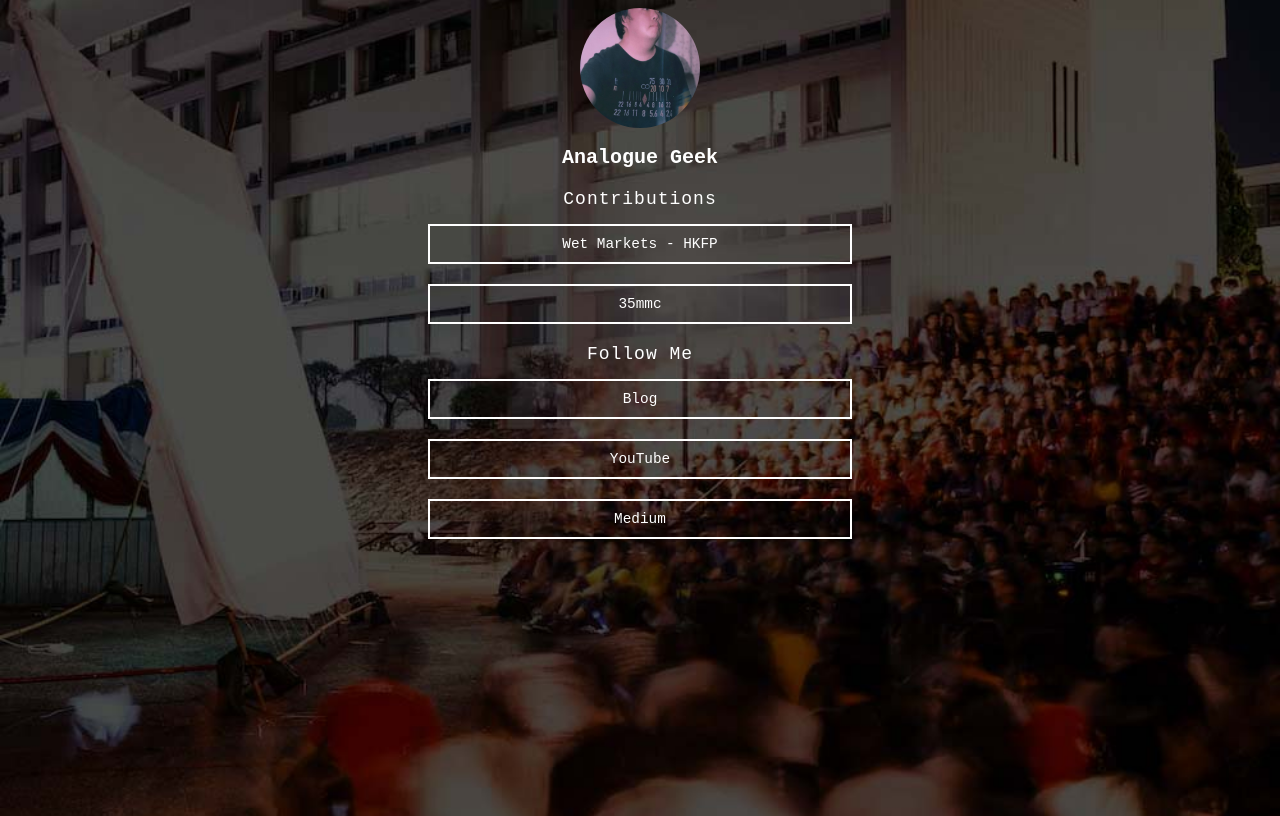
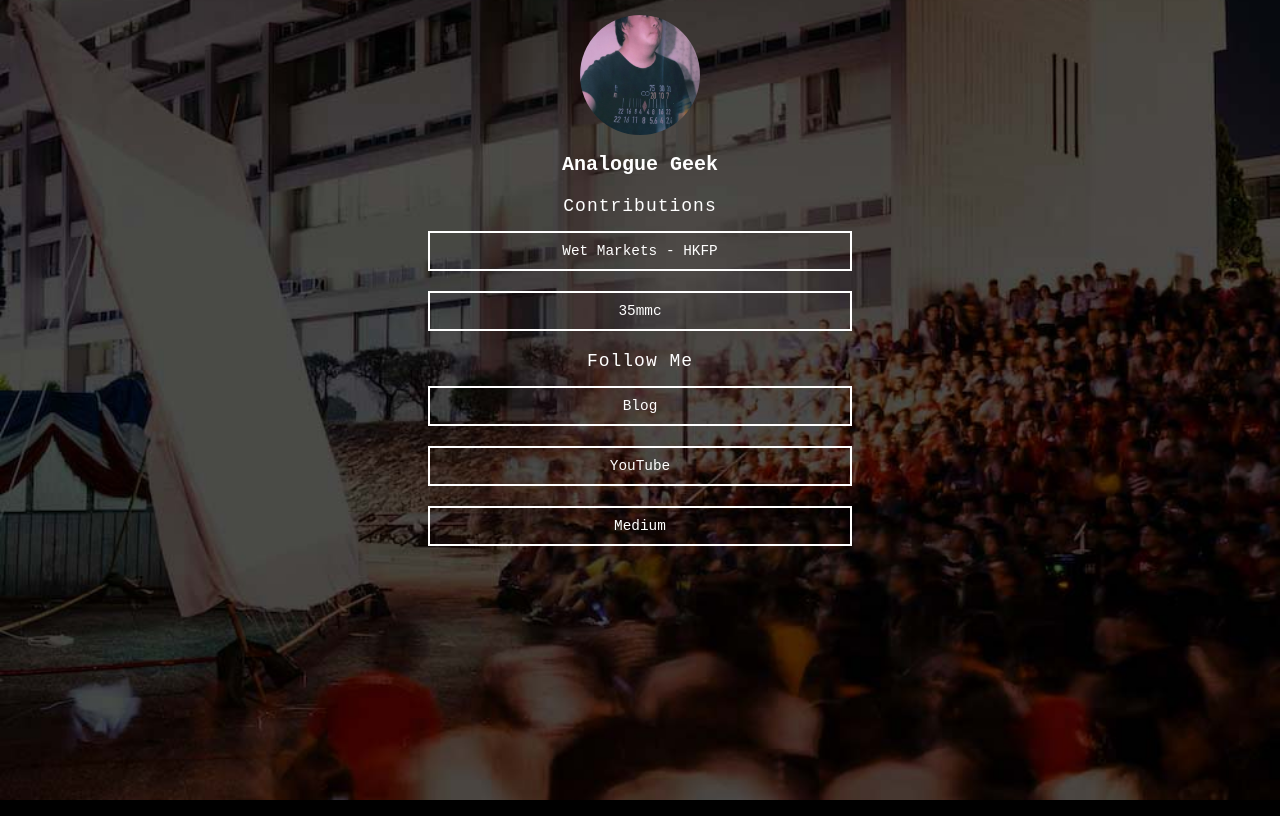
Before and after one commit to fatdom/fatdom.github.io, a plain HTML site: page index.html in a window 1280 px wide. Drawn offline with Linux system fonts and the light colour scheme; a web font is replaced by a local one.

Commit message:
<body> style

```diff
--- a/style.css
+++ b/style.css
@@ -7,6 +7,8 @@ html {
 }
 
 body {
+  margin: 0;
+  padding: 0;
   min-height: 100vh;
   background-color: #000000;
   background-image: url(bg.jpg);
@@ -22,6 +24,7 @@ body {
 .logo {
   width: 120px;
   border-radius: 50%;
+  margin-top: 15px;
 }
 
 h1 {
```
